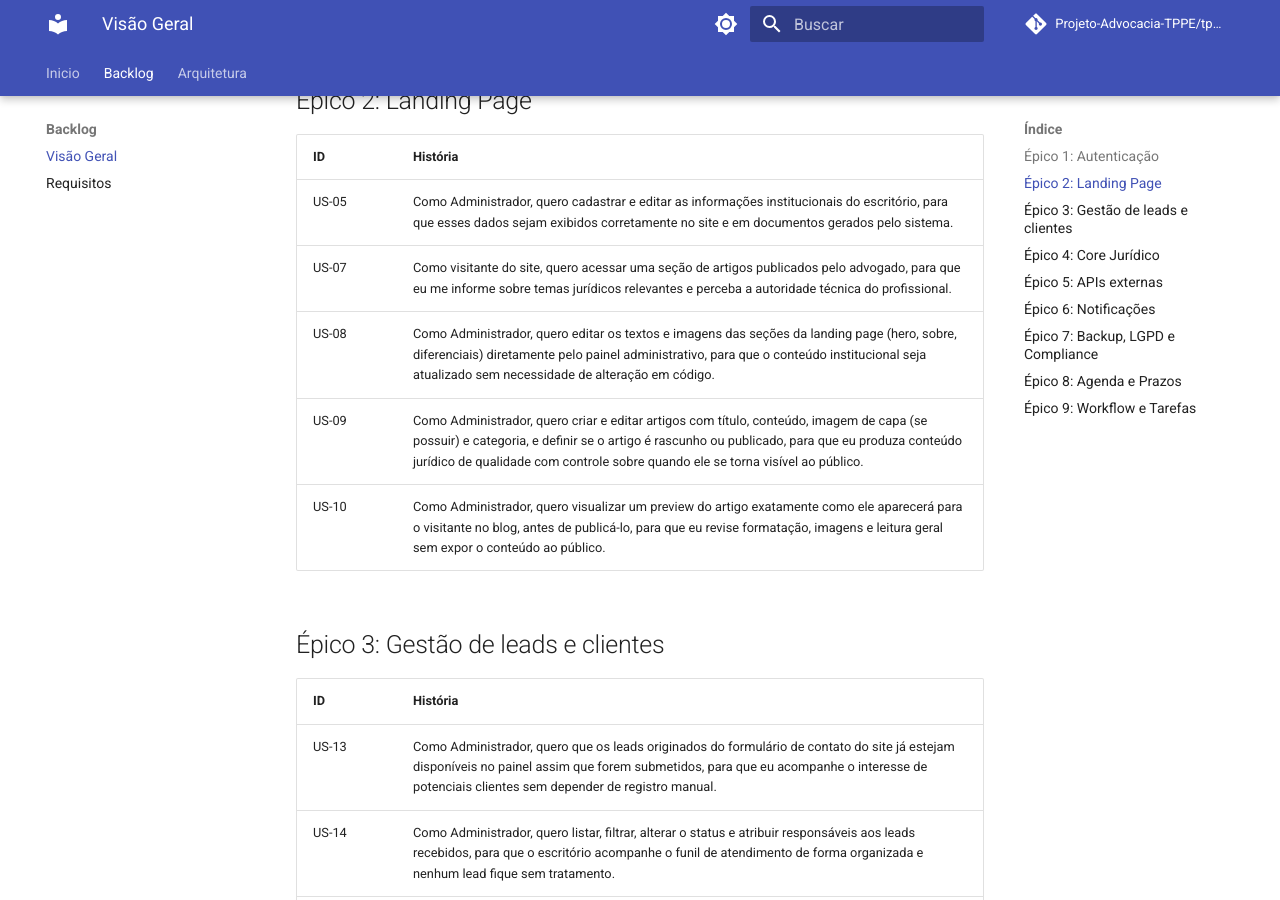
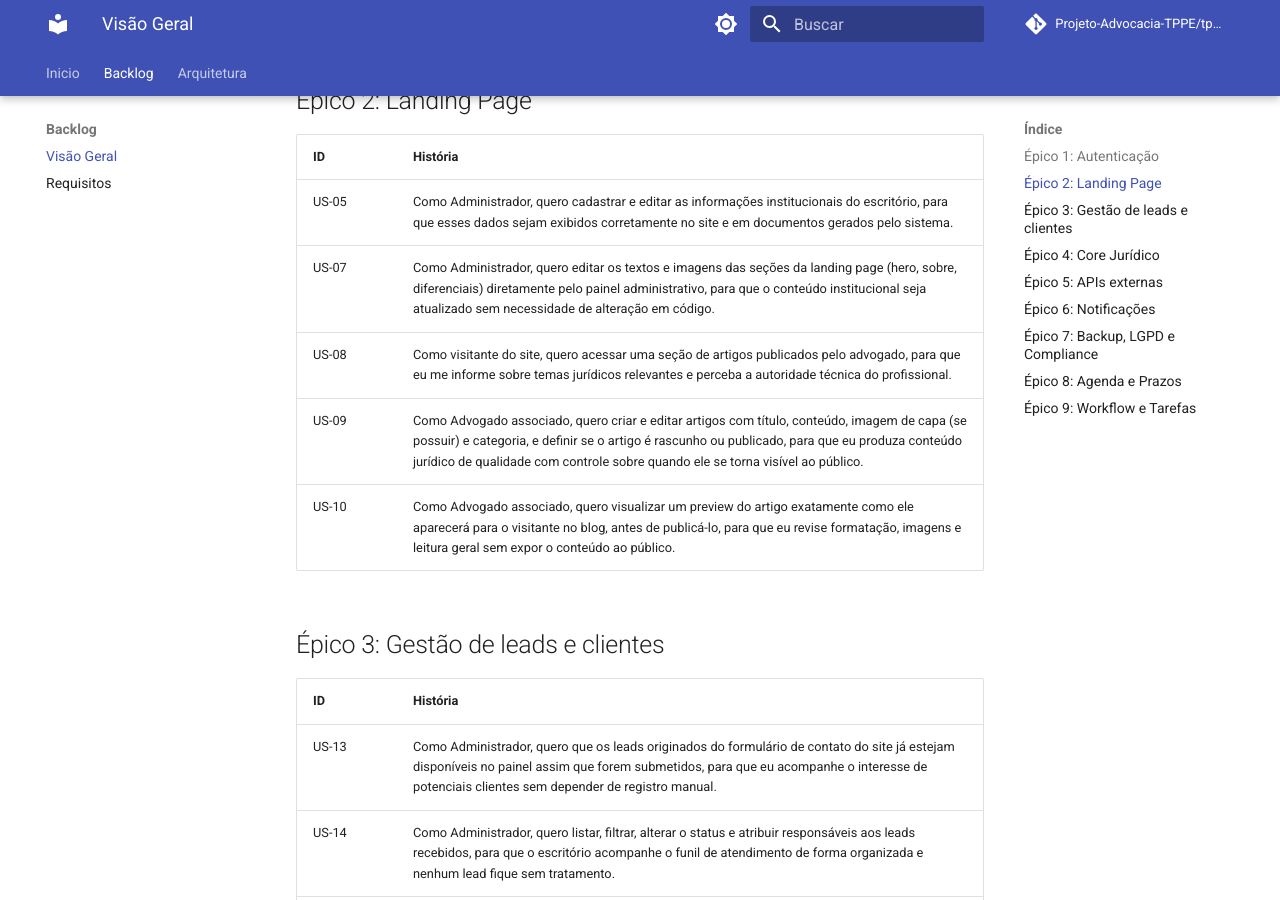
Before and after one commit to Projeto-Advocacia-TPPE/tppe-advocacia-docs, an MkDocs documentation site: the page built from docs/backlog/index.md, in a window 1280 px wide and 900 px high, scrolled down 582 px. Built offline with MkDocs 1.6.1 and Material for MkDocs 9.7.7, drawn with Linux system fonts in a browser that asks for light colours; comment, search, counter and statistics services are not loaded; some of the changed text lies outside the part shown.

Commit message:
docs: atualiza historias

```diff
--- a/docs/backlog/index.md
+++ b/docs/backlog/index.md
@@ -14,10 +14,10 @@
 | ID | História |
 |---|---|
 | US-05 | Como Administrador, quero cadastrar e editar as informações institucionais do escritório, para que esses dados sejam exibidos corretamente no site e em documentos gerados pelo sistema. |
-| US-07 | Como visitante do site, quero acessar uma seção de artigos publicados pelo advogado, para que eu me informe sobre temas jurídicos relevantes e perceba a autoridade técnica do profissional. |
-| US-08 | Como Administrador, quero editar os textos e imagens das seções da landing page (hero, sobre, diferenciais) diretamente pelo painel administrativo, para que o conteúdo institucional seja atualizado sem necessidade de alteração em código. |
-| US-09 | Como Administrador, quero criar e editar artigos com título, conteúdo, imagem de capa (se possuir) e categoria, e definir se o artigo é rascunho ou publicado, para que eu produza conteúdo jurídico de qualidade com controle sobre quando ele se torna visível ao público. |
-| US-10 | Como Administrador, quero visualizar um preview do artigo exatamente como ele aparecerá para o visitante no blog, antes de publicá-lo, para que eu revise formatação, imagens e leitura geral sem expor o conteúdo ao público. |
+| US-07 | Como Administrador, quero editar os textos e imagens das seções da landing page (hero, sobre, diferenciais) diretamente pelo painel administrativo, para que o conteúdo institucional seja atualizado sem necessidade de alteração em código. |
+| US-08 | Como visitante do site, quero acessar uma seção de artigos publicados pelo advogado, para que eu me informe sobre temas jurídicos relevantes e perceba a autoridade técnica do profissional. |
+| US-09 | Como Advogado associado, quero criar e editar artigos com título, conteúdo, imagem de capa (se possuir) e categoria, e definir se o artigo é rascunho ou publicado, para que eu produza conteúdo jurídico de qualidade com controle sobre quando ele se torna visível ao público. |
+| US-10 | Como Advogado associado, quero visualizar um preview do artigo exatamente como ele aparecerá para o visitante no blog, antes de publicá-lo, para que eu revise formatação, imagens e leitura geral sem expor o conteúdo ao público. |
 <!-- | ~~US-06~~ | ~~Como visitante do site, quero acessar uma página institucional do advogado com informações claras sobre quem é, o que faz e como entrar em contato, para que eu avalie se o escritório atende às minhas necessidades e consiga iniciar contato facilmente.~~ | -->
 
 ## Épico 3: Gestão de leads e clientes
@@ -39,7 +39,6 @@
 | US-21 | Como Advogado associado, quero registrar manualmente movimentações no processo e visualizá-las como uma linha do tempo cronológica, para que eu tenha um histórico completo e legível da evolução processual em um só lugar. |
 | US-22 | Como Advogado associado, quero alterar o status de um processo entre ativo, suspenso, arquivado e encerrado, para que a situação atual de cada processo esteja sempre refletida no sistema e facilite a organização do trabalho. |
 | US-23 | Como Advogado associado, quero registrar anotações internas vinculadas a um processo, para que eu mantenha observações, estratégias e lembretes pessoais organizados dentro do contexto do caso, sem que se misturem com as movimentações formais. |
-<!-- | US-24 | Como Administrador ou Advogado, quero listar todos os processos do escritório e filtrá-los por diversos critérios, para que eu encontre rapidamente o processo que preciso sem percorrer a base manualmente. | -->
 
 ## Épico 5: APIs externas
 
@@ -60,7 +59,6 @@
 
 | ID | História |
 |---|---|
-| US-32 | Como Administrador, quero exportar todos os dados pessoais de um cliente em formato estruturado e legível, para que o escritório atenda ao direito de portabilidade previsto na LGPD quando solicitado pelo titular. |
 | US-33 | Como Administrador, quero excluir os dados pessoais de um ex-cliente após o encerramento da relação com o escritório, para que o escritório cumpra o princípio de minimização da LGPD, mantendo apenas o necessário para obrigações legais. |
 | US-34 | Como visitante do site, quero visualizar o termo de consentimento de uso dos meus dados antes de enviar o formulário de contato, para que eu saiba como meus dados serão tratados e possa autorizar o uso de forma consciente. |
 
```
Also changed, not shown: other parts of docs/backlog/index.md (+0 -1 lines).
